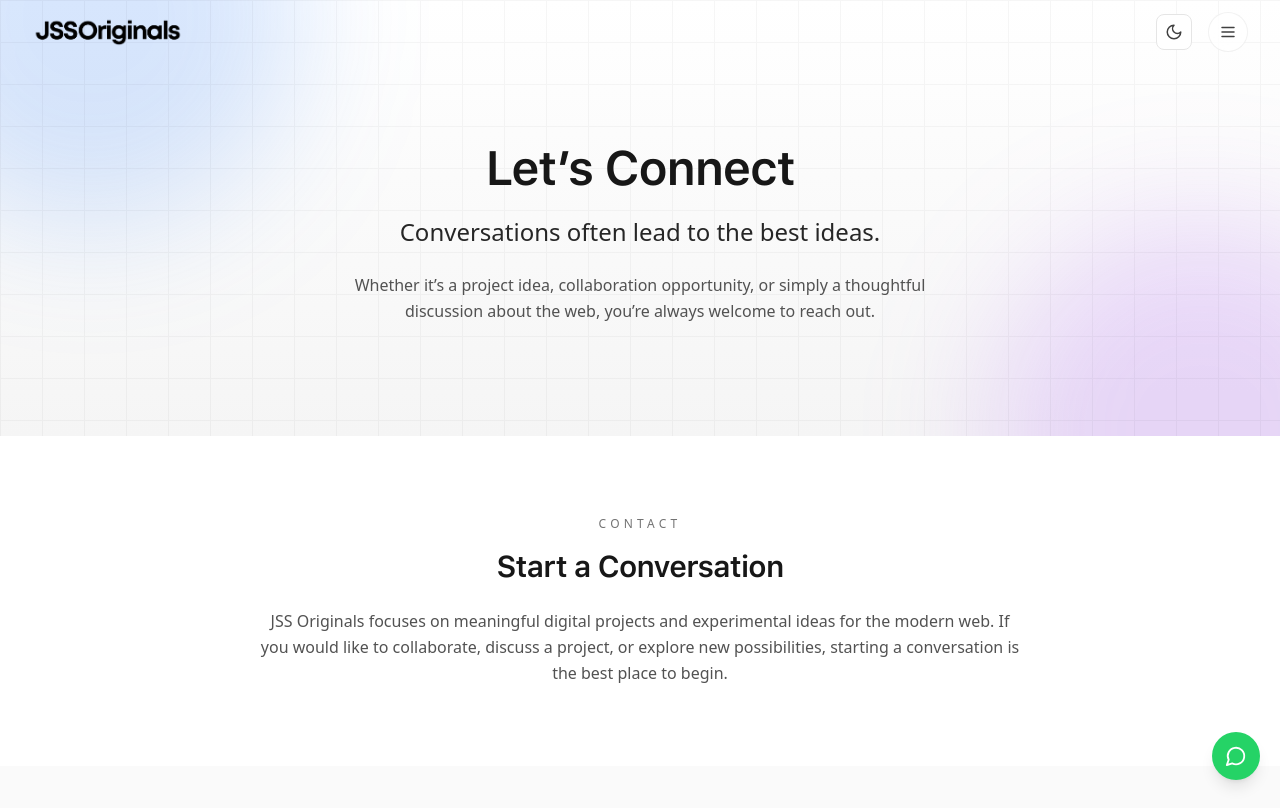
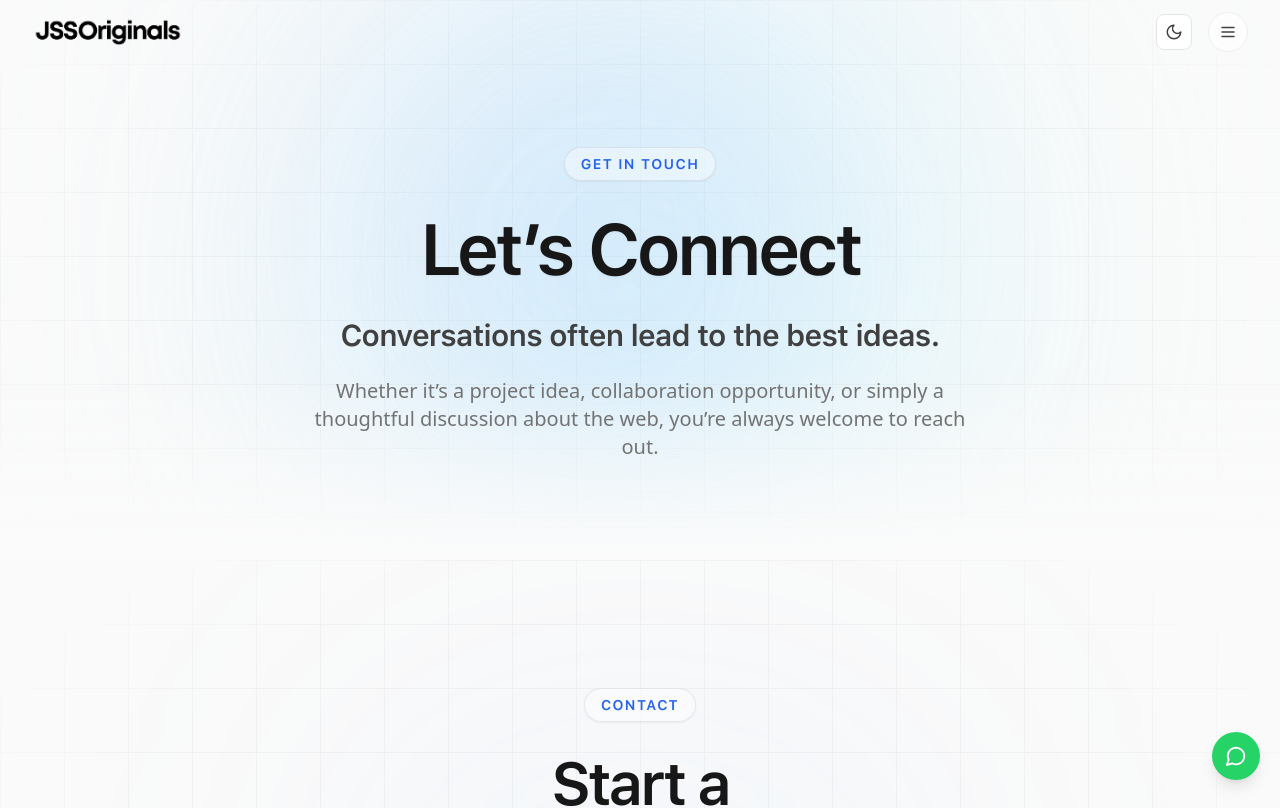
Before and after one commit to jitendra-math/Agency-Website, a Next.js app: page /contact in a window 1280 px wide. Shown: the top 808 px of the page. Built offline with nearby package versions, Linux system fonts and the light colour scheme; a web font is replaced by a local one.

Commit message:
Multi-file update via Repo Manager

```diff
--- a/src/components/sections/contact/ContactHero.js
+++ b/src/components/sections/contact/ContactHero.js
@@ -6,107 +6,165 @@ import { motion } from "framer-motion";
 import { contactHero } from "@/data/contact";
 
 export default function ContactHero() {
+  // Ultra-smooth cinematic Apple-style easing
+  const smoothEase = [0.16, 1, 0.3, 1];
+
   return (
     <section
       className="
       relative isolate overflow-hidden
       flex flex-col items-center justify-center
-      px-4 pt-36 pb-28
+      min-h-[70vh] px-6 pt-36 pb-24
       text-center
-      bg-gradient-to-b
-      from-white via-neutral-50 to-neutral-100
-      dark:from-neutral-950 dark:via-neutral-950 dark:to-neutral-900
+      bg-[#fafafa] dark:bg-[#050505]
+      transition-colors duration-500
     "
     >
-      {/* Background Glow */}
-      <div className="absolute inset-0 -z-10 pointer-events-none">
-
+      {/* ===================================== */}
+      {/* RICH AMBIENT GLOWS (Cinematic Slow) */}
+      {/* ===================================== */}
+      <div className="absolute inset-0 -z-10 overflow-hidden pointer-events-none">
+        {/* Glow 1 - Deep Indigo */}
         <motion.div
-          animate={{ x: [0, 50, 0], y: [0, -40, 0] }}
-          transition={{ duration: 20, repeat: Infinity }}
+          animate={{ x: [0, 40, 0], y: [0, -30, 0], scale: [1, 1.1, 1] }}
+          transition={{ duration: 25, repeat: Infinity, ease: "easeInOut" }}
           className="
-          absolute -top-40 -left-40
-          h-[420px] w-[420px]
+            absolute top-[-10%] left-[10%] sm:top-0 sm:left-1/4
+            w-[100vw] sm:w-[500px] h-[100vw] sm:h-[500px]
             rounded-full
-          bg-blue-500/20
-          blur-3xl
+            bg-indigo-300/20 dark:bg-indigo-900/20
+            blur-[100px] sm:blur-[120px]
+            mix-blend-multiply dark:mix-blend-screen
           "
         />
 
+        {/* Glow 2 - Cyan Sweep */}
         <motion.div
-          animate={{ x: [0, -40, 0], y: [0, 60, 0] }}
-          transition={{ duration: 24, repeat: Infinity }}
+          animate={{ x: [0, -40, 0], y: [0, 40, 0], scale: [1, 1.15, 1] }}
+          transition={{ duration: 30, repeat: Infinity, ease: "easeInOut" }}
           className="
-          absolute -bottom-40 -right-40
-          h-[420px] w-[420px]
+            absolute bottom-[-10%] right-[-10%] sm:bottom-0 sm:right-1/4
+            w-[90vw] sm:w-[600px] h-[90vw] sm:h-[600px]
             rounded-full
-          bg-purple-500/20
-          blur-3xl
+            bg-cyan-200/30 dark:bg-cyan-900/15
+            blur-[100px] sm:blur-[130px]
+            mix-blend-multiply dark:mix-blend-screen
+          "
+        />
+      </div>
+
+      {/* ===================================== */}
+      {/* LUXURY GRID TEXTURE WITH RADIAL MASK */}
+      {/* ===================================== */}
+      <div
+        className="
+        absolute inset-0 -z-20
+        opacity-[0.03] dark:opacity-[0.05]
+        bg-[linear-gradient(#000_1px,transparent_1px),linear-gradient(90deg,#000_1px,transparent_1px)]
+        bg-[size:48px_48px] sm:bg-[size:64px_64px]
+        [mask-image:radial-gradient(ellipse_70%_70%_at_50%_50%,#000_60%,transparent_100%)]
       "
       />
 
-      </div>
+      {/* ===================================== */}
+      {/* HERO CONTENT */}
+      {/* ===================================== */}
+      <div className="relative z-10 flex flex-col items-center w-full max-w-4xl mx-auto">
 
-      {/* Grid Texture */}
-      <div
+        {/* Glassmorphic Pill */}
+        <motion.div
+          initial={{ opacity: 0, y: 20 }}
+          animate={{ opacity: 1, y: 0 }}
+          transition={{ duration: 1.5, ease: smoothEase }}
           className="
-        absolute inset-0
-        opacity-[0.035]
-        bg-[linear-gradient(#000_1px,transparent_1px),linear-gradient(90deg,#000_1px,transparent_1px)]
-        bg-[size:42px_42px]
-        dark:opacity-[0.05]
+            mb-8 inline-flex items-center px-4 py-1.5
+            rounded-full
+            border border-black/[0.08] dark:border-white/[0.08]
+            bg-white/40 dark:bg-black/40
+            backdrop-blur-xl shadow-sm
           "
-      />
+        >
+          <span className="text-xs sm:text-sm font-semibold tracking-widest text-blue-600 dark:text-blue-400 uppercase">
+            {contactHero.label || "Get In Touch"}
+          </span>
+        </motion.div>
 
-      {/* Content */}
+        {/* Main Heading with Smart Rich Gradient Logic */}
         <motion.h1
-        initial={{ opacity: 0, y: 28 }}
+          initial={{ opacity: 0, y: 30 }}
           animate={{ opacity: 1, y: 0 }}
-        transition={{ duration: 0.8 }}
+          transition={{ duration: 1.5, delay: 0.1, ease: smoothEase }}
           className="
-        relative z-10
-        max-w-3xl
-        text-4xl sm:text-5xl
+          text-5xl sm:text-6xl md:text-7xl
+          font-extrabold
+          tracking-tighter
+          leading-[1.1]
+          text-neutral-900 dark:text-white
+          drop-shadow-sm dark:drop-shadow-[0_0_15px_rgba(255,255,255,0.05)]
+        "
+        >
+          {contactHero.highlightText ? (
+            <>
+              {contactHero.title.replace(contactHero.highlightText, "")}
+              <br className="hidden sm:block" />
+              <span className="text-transparent bg-clip-text bg-gradient-to-r from-blue-600 to-cyan-500 dark:from-blue-400 dark:to-cyan-300">
+                {contactHero.highlightText}
+              </span>
+            </>
+          ) : (
+            contactHero.title
+          )}
+        </motion.h1>
+
+        {/* Subtitle */}
+        <motion.h2
+          initial={{ opacity: 0, y: 30 }}
+          animate={{ opacity: 1, y: 0 }}
+          transition={{ duration: 1.5, delay: 0.2, ease: smoothEase }}
+          className="
+          mt-8
+          text-xl sm:text-2xl md:text-3xl
           font-semibold
           tracking-tight
-        leading-tight
-        text-neutral-900
-        dark:text-neutral-100
-      "
-      >
-        {contactHero.title}
-      </motion.h1>
-
-      <motion.h2
-        initial={{ opacity: 0, y: 22 }}
-        animate={{ opacity: 1, y: 0 }}
-        transition={{ delay: 0.15, duration: 0.8 }}
-        className="
-        mt-6
-        text-xl sm:text-2xl
-        font-medium
-        text-neutral-800
-        dark:text-neutral-200
+          text-neutral-700
+          dark:text-neutral-300
         "
         >
           {contactHero.subtitle}
         </motion.h2>
 
+        {/* Paragraph */}
         <motion.p
-        initial={{ opacity: 0, y: 22 }}
+          initial={{ opacity: 0, y: 30 }}
           animate={{ opacity: 1, y: 0 }}
-        transition={{ delay: 0.3, duration: 0.8 }}
+          transition={{ duration: 1.5, delay: 0.3, ease: smoothEase }}
           className="
           mt-6
-        max-w-xl
-        text-base
+          max-w-2xl
+          text-lg sm:text-xl
+          font-medium
           leading-relaxed
-        text-neutral-600
+          text-neutral-500
           dark:text-neutral-400
         "
         >
           {contactHero.description}
         </motion.p>
+      </div>
+
+      {/* ===================================== */}
+      {/* BOTTOM SEAMLESS FADE */}
+      {/* ===================================== */}
+      <div
+        className="
+        pointer-events-none
+        absolute bottom-0 left-0 right-0
+        h-32 md:h-48
+        bg-gradient-to-t
+        from-[#fafafa] dark:from-[#050505]
+        to-transparent
+      "
+      />
     </section>
   );
 }
--- a/src/components/sections/contact/ContactIntro.js
+++ b/src/components/sections/contact/ContactIntro.js
@@ -6,63 +6,96 @@ import { motion } from "framer-motion";
 import { contactIntro } from "@/data/contact";
 
 export default function ContactIntro() {
+  // Ultra-smooth cinematic Apple-style easing
+  const smoothEase = [0.16, 1, 0.3, 1];
+
   return (
     <section
       className="
-      relative px-4 py-20
-      bg-white
-      dark:bg-neutral-950
+      relative isolate overflow-hidden
+      px-6 py-24 sm:py-32
+      bg-[#fafafa] dark:bg-[#050505]
+      transition-colors duration-500
     "
     >
-      <div className="mx-auto max-w-3xl text-center">
+      {/* ===================================== */}
+      {/* CENTRAL AMBIENT GLOW (Lightweight) */}
+      {/* ===================================== */}
+      <div className="absolute inset-0 -z-10 flex items-center justify-center pointer-events-none overflow-hidden">
+        <motion.div
+          animate={{ scale: [1, 1.05, 1], opacity: [0.2, 0.4, 0.2] }}
+          transition={{ duration: 15, repeat: Infinity, ease: "easeInOut" }}
+          className="
+            w-[100vw] sm:w-[600px] h-[40vh] sm:h-[400px]
+            bg-blue-400/10 dark:bg-cyan-500/10
+            blur-[100px] sm:blur-[120px] rounded-full
+            mix-blend-multiply dark:mix-blend-screen
+          "
+        />
+      </div>
 
-        {/* Label */}
-        <motion.p
-          initial={{ opacity: 0, y: 18 }}
+      {/* Subtle Grid Depth */}
+      <div className="absolute inset-0 -z-20 opacity-[0.03] dark:opacity-[0.05] bg-[linear-gradient(#000_1px,transparent_1px),linear-gradient(90deg,#000_1px,transparent_1px)] bg-[size:48px_48px] sm:bg-[size:64px_64px] [mask-image:radial-gradient(ellipse_60%_70%_at_50%_50%,#000_70%,transparent_100%)]" />
+
+      <div className="mx-auto max-w-4xl text-center relative z-10">
+
+        {/* ===================================== */}
+        {/* GLASSMORPHIC LABEL PILL */}
+        {/* ===================================== */}
+        <motion.div
+          initial={{ opacity: 0, y: 20 }}
           whileInView={{ opacity: 1, y: 0 }}
-          transition={{ duration: 0.6 }}
-          viewport={{ once: true }}
+          transition={{ duration: 1.5, ease: smoothEase }}
+          viewport={{ once: true, margin: "-50px" }}
+          className="inline-flex items-center px-4 py-1.5 rounded-full border border-black/[0.08] dark:border-white/[0.08] bg-white/40 dark:bg-black/40 backdrop-blur-xl shadow-sm mb-6 sm:mb-8"
+        >
+          <span className="text-xs sm:text-sm font-semibold tracking-widest text-blue-600 dark:text-blue-400 uppercase">
+            {contactIntro?.label || "Contact"}
+          </span>
+        </motion.div>
+
+        {/* ===================================== */}
+        {/* CINEMATIC HEADING */}
+        {/* ===================================== */}
+        <motion.h2
+          initial={{ opacity: 0, y: 30 }}
+          whileInView={{ opacity: 1, y: 0 }}
+          transition={{ delay: 0.1, duration: 1.5, ease: smoothEase }}
+          viewport={{ once: true, margin: "-50px" }}
           className="
-          text-xs uppercase tracking-[0.35em]
-          text-neutral-500
+          text-4xl sm:text-5xl md:text-6xl
+          font-bold
+          tracking-tighter
+          leading-[1.1]
+          text-neutral-900
+          dark:text-white
         "
         >
-          Contact
-        </motion.p>
-
-        {/* Heading */}
-        <motion.h2
-          initial={{ opacity: 0, y: 22 }}
-          whileInView={{ opacity: 1, y: 0 }}
-          transition={{ delay: 0.1, duration: 0.6 }}
-          viewport={{ once: true }}
-          className="
-          mt-4
-          text-3xl
-          font-semibold
-          tracking-tight
-          text-neutral-900
-          dark:text-neutral-100
-        "
-        >
-          Start a Conversation
+          Start a <br className="hidden sm:block" />
+          <span className="text-transparent bg-clip-text bg-gradient-to-r from-blue-600 to-cyan-500 dark:from-blue-400 dark:to-cyan-300 drop-shadow-sm">
+            Conversation.
+          </span>
         </motion.h2>
 
-        {/* Description */}
+        {/* ===================================== */}
+        {/* PARAGRAPH TEXT */}
+        {/* ===================================== */}
         <motion.p
-          initial={{ opacity: 0, y: 22 }}
+          initial={{ opacity: 0, y: 30 }}
           whileInView={{ opacity: 1, y: 0 }}
-          transition={{ delay: 0.2, duration: 0.6 }}
-          viewport={{ once: true }}
+          transition={{ delay: 0.2, duration: 1.5, ease: smoothEase }}
+          viewport={{ once: true, margin: "-50px" }}
           className="
-          mt-6
-          text-base
+          mt-8 sm:mt-10
+          max-w-2xl mx-auto
+          text-lg sm:text-xl md:text-2xl
+          font-medium
           leading-relaxed
-          text-neutral-600
+          text-neutral-500
           dark:text-neutral-400
         "
         >
-          {contactIntro.description}
+          {contactIntro?.description || "Let's collaborate and turn your ideas into meaningful digital experiences."}
         </motion.p>
 
       </div>
```
Lines whose indentation alone changed are shown as unchanged.
